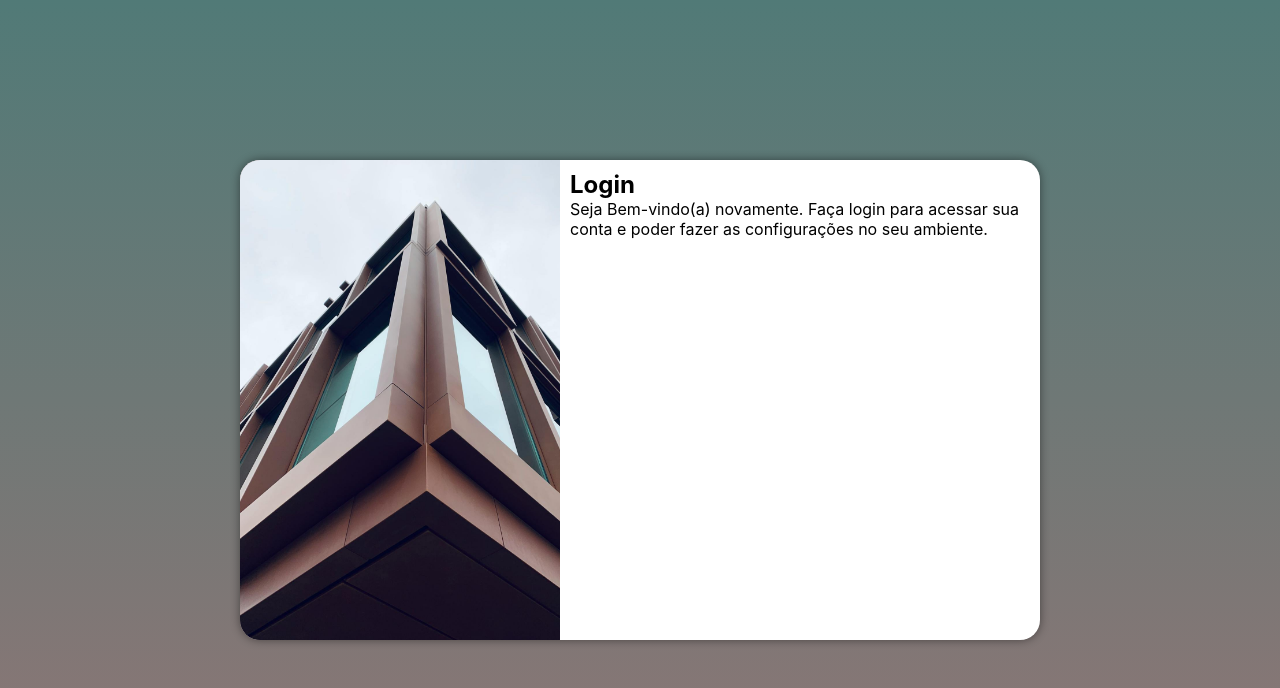
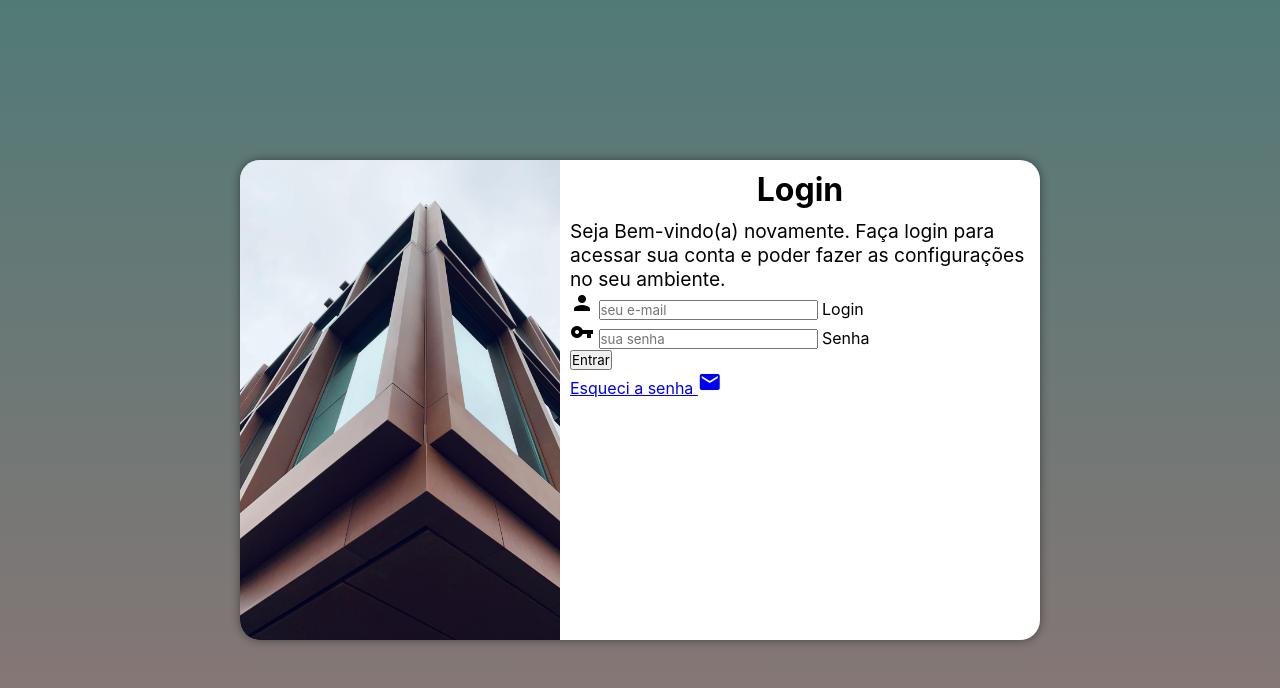
Before and after one commit to fabiopretel/projeto-login, a plain HTML site: page index.html in a window 1280 px wide. Drawn offline with Linux system fonts and the light colour scheme.

Commit message:
adicionei o formulário

```diff
--- a/estilos/media-query.css
+++ b/estilos/media-query.css
@@ -27,6 +27,9 @@ Grandes telas: acima de 1200px
         float: right;
         width: 70%;
     }
+    #formulario > p{
+        font-size: 1em;
+    }
 }
 @media screen and (min-width: 992px){
     body{
@@ -45,4 +48,10 @@ Grandes telas: acima de 1200px
         float: right;
         width: 60%;
     }
+    #formulario > h1{
+        font-size: 2em;
+    }
+    #formulario > p{
+        font-size: 1.2em;
+    }
 }
--- a/estilos/style.css
+++ b/estilos/style.css
@@ -52,3 +52,10 @@ main{
     display: block;
     padding: 10px;
 }
+#formulario > h1{
+    text-align: center;
+    margin-bottom: 10px;
+}
+#formulario > p{
+    font-size: 0.8em;
+}
--- a/index.html
+++ b/index.html
@@ -4,6 +4,7 @@
     <meta charset="UTF-8">
     <meta name="viewport" content="width=device-width, initial-scale=1.0">
     <title>Login</title>
+    <link href="https://fonts.googleapis.com/icon?family=Material+Icons" rel="stylesheet">
     <link rel="stylesheet" href="estilos/style.css">
     <link rel="stylesheet" href="estilos/media-query.css">
 </head>
@@ -16,8 +17,21 @@
             <div id="formulario">
                 <h1>Login</h1>
                 <p>Seja Bem-vindo(a) novamente. Faça login para acessar sua conta e poder fazer as configurações no seu ambiente.</p>
-                <form action="login.js" method="post">
-
+                <form action="login.js" method="post" autocomplete="on">
+                    <div>
+                        <i class="material-icons">person</i>
+                        <input type="email" name="email" id="iemail" placeholder="seu e-mail" autocomplete="email" required>
+                        <label for="iemail">Login</label>
+                    </div>
+                    <div>
+                        <i class="material-icons">vpn_key</i>
+                        <input type="password" name="senha" id="isenha" placeholder="sua senha" autocomplete="current-password" required minlength="8" maxlength="20">
+                        <label for="isenha">Senha</label>
+                    </div>
+                        <input type="submit" value="Entrar"><br>
+                        <a href="esqueci.html">
+                            Esqueci a senha <i class="material-icons">mail</i>
+                        </a>
                 </form>
             </div>
         </section>
```
